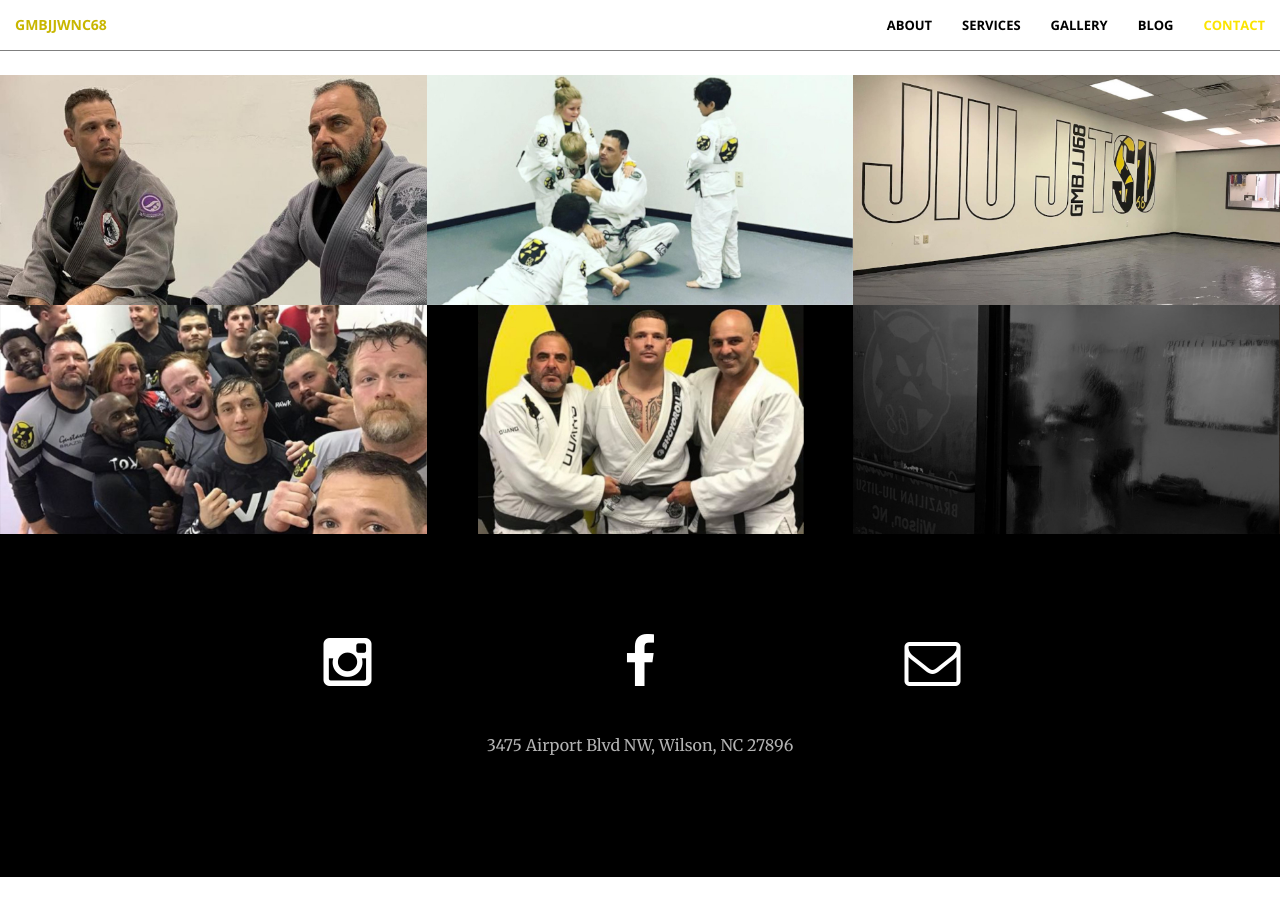
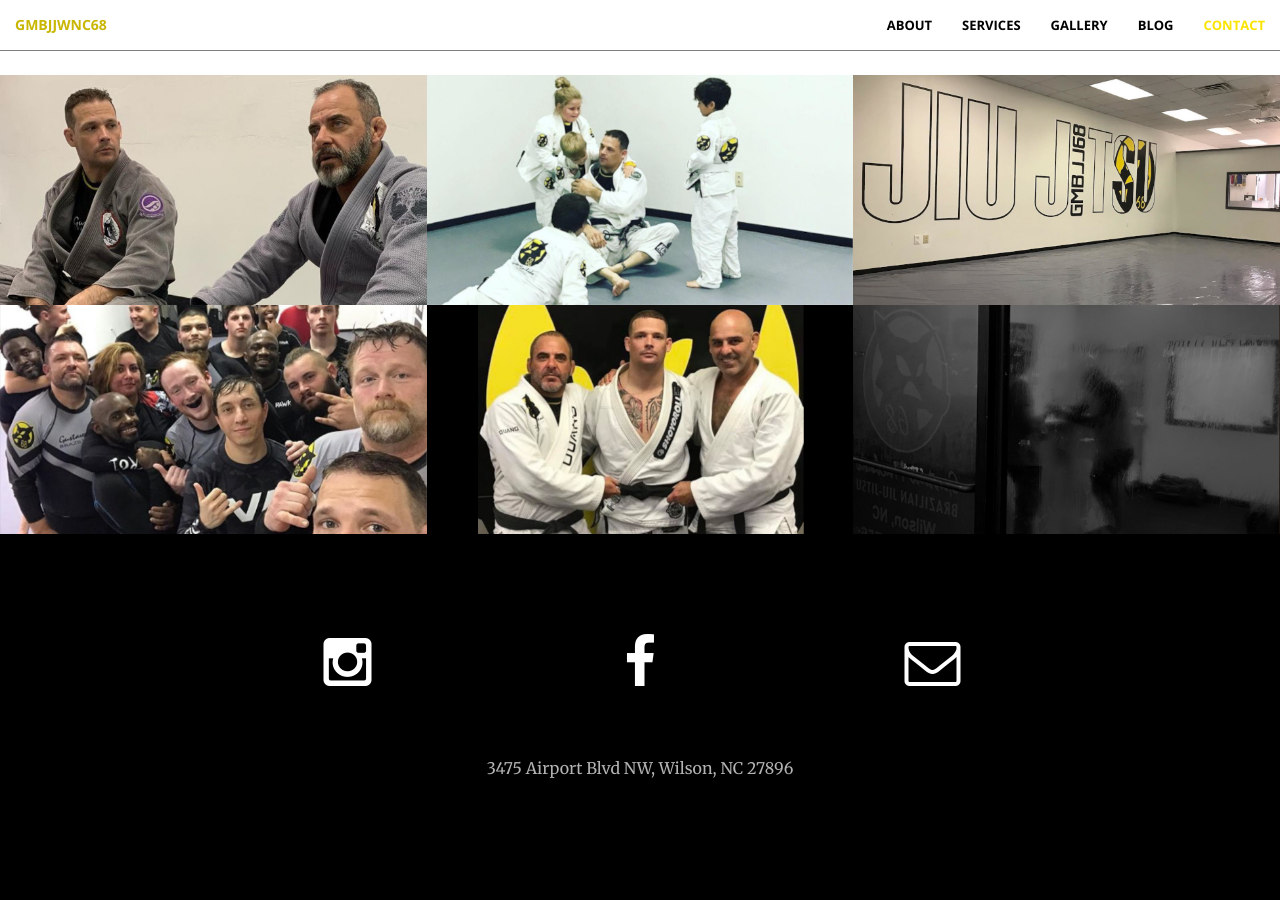
Before and after one commit to gmbjjwnc68/gmbjjwnc68.github.io, a Jekyll site: the page built from index.html, in a window 1280 px wide and 900 px high, scrolled down 2371 px. Built offline with Jekyll 4.4.1, drawn with Linux system fonts in a browser that asks for light colours; before the commit the page ends 3248 px from its top, so only the background shows below that.

Commit message:
Add more space before address

```diff
--- a/_includes/contact.html
+++ b/_includes/contact.html
@@ -30,6 +30,7 @@
         <div class="row">
             <div class="col-lg-8 col-lg-offset-2 text-center">
                 <hr class="dark">
+                <hr class="dark">
                 <a target="_blank" rel="noopener noreferrer" href="https://www.google.com/maps/place/Gustavo+Machado+Brazilian+Jiu+Jitsu+Wilson,+NC/@35.7656169,-77.9483881,15z/data=!4m2!3m1!1s0x0:0x9ceee373f6d7056f?sa=X&ved=2ahUKEwj896PpmNDtAhXDrVkKHbkODQsQ_BIwCnoECBUQAw">
                     <p class="text-faded">3475 Airport Blvd NW, Wilson, NC 27896</p>
                 </a>
```
